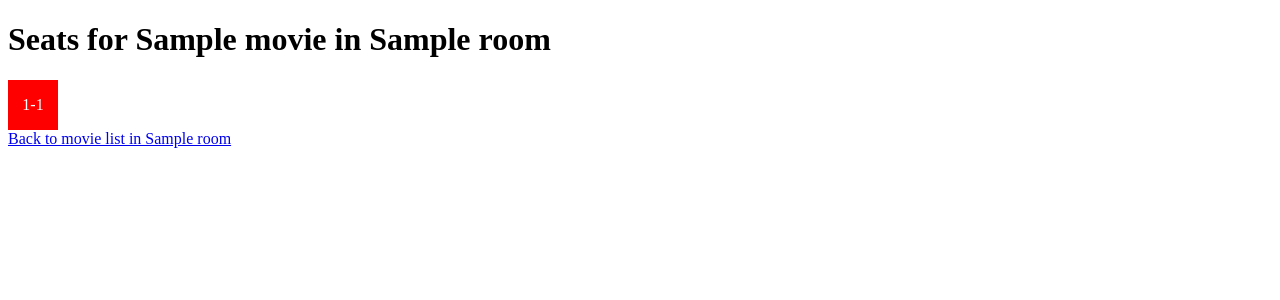
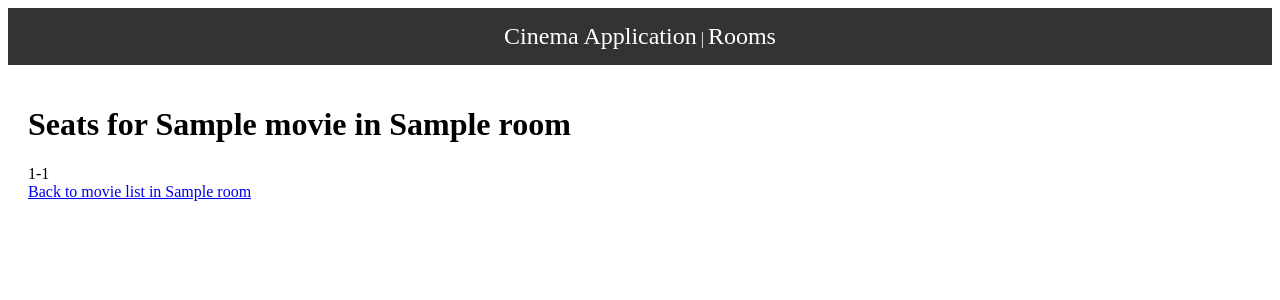
Before and after one commit to RabbiHasanR/movie_theater_ticket_booking_application, a Django app: page /movie/1/seats/ in a window 1280 px wide. Shown: the top 300 px of the page. Run offline with Django 5.2, Linux system fonts and the light colour scheme; tables that the repository leaves empty hold one stand-in row (values such as "Sample post").

Commit message:
create base html page

```diff
--- /dev/null
+++ b/templates/base.html
@@ -0,0 +1,41 @@
+<!DOCTYPE html>
+<html lang="en">
+<head>
+    <meta charset="UTF-8">
+    <meta name="viewport" content="width=device-width, initial-scale=1.0">
+    <title>{% block title %}Cinema Application{% endblock %}</title>
+    <style>
+        /* Basic navbar styles */
+        .navbar {
+            background-color: #333;
+            color: white;
+            padding: 15px;
+            text-align: center;
+        }
+        .navbar a {
+            color: white;
+            text-decoration: none;
+            font-size: 1.5em;
+        }
+        .container {
+            padding: 20px;
+        }
+    </style>
+</head>
+<body>
+
+    <!-- Navbar -->
+    <div class="navbar">
+        <a href="{% url 'index' %}">Cinema Application</a>
+    | <a href="{% url 'index' %}">Rooms</a>
+    </div>
+
+    <!-- Main content -->
+    <div class="container">
+        {% block content %}
+        <!-- Content for each page will be inserted here -->
+        {% endblock %}
+    </div>
+
+</body>
+</html>
--- a/templates/movie_seats.html
+++ b/templates/movie_seats.html
@@ -1,34 +1,8 @@
-<!DOCTYPE html>
-<html lang="en">
-<head>
-    <meta charset="UTF-8">
-    <meta name="viewport" content="width=device-width, initial-scale=1.0">
-    <title>Seats for {{ movie.title }} in {{ movie.room.name }}</title>
-    <style>
-        .seat-grid {
-            display: grid;
-            grid-template-columns: repeat({{ movie.room.columns }}, 50px);
-            gap: 5px;
-        }
-        .seat {
-            width: 50px;
-            height: 50px;
-            text-align: center;
-            line-height: 50px;
-            cursor: pointer;
-            background-color: green; /* Available seat */
-            color: white;
-        }
-        .seat.booked {
-            background-color: red; /* Booked seat */
-            cursor: not-allowed;
-        }
-        .seat:hover:not(.booked) {
-            background-color: lightgreen;
-        }
-    </style>
-</head>
-<body>
+{% extends 'base.html' %}
+
+{% block title %}Seats for {{ movie.title }}{% endblock %}
+
+{% block content %}
     <h1>Seats for {{ movie.title }} in {{ movie.room.name }}</h1>
 
     <div class="seat-grid">
@@ -44,5 +18,4 @@
     </div>
 
     <a href="{% url 'room_movies' movie.room.id %}">Back to movie list in {{ movie.room.name }}</a>
-</body>
-</html>
+{% endblock %}
```
Also changed, not shown: templates/index.html (+6 -10 lines), templates/room_movies.html (+7 -30 lines).
